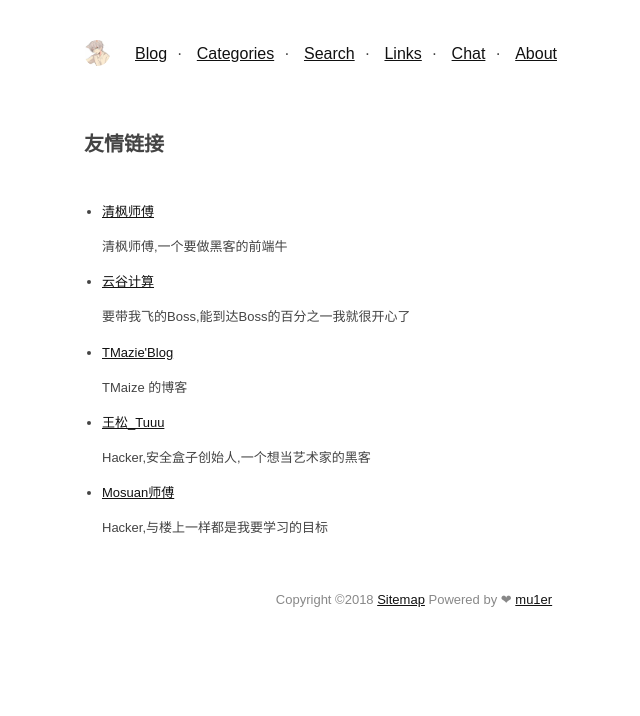
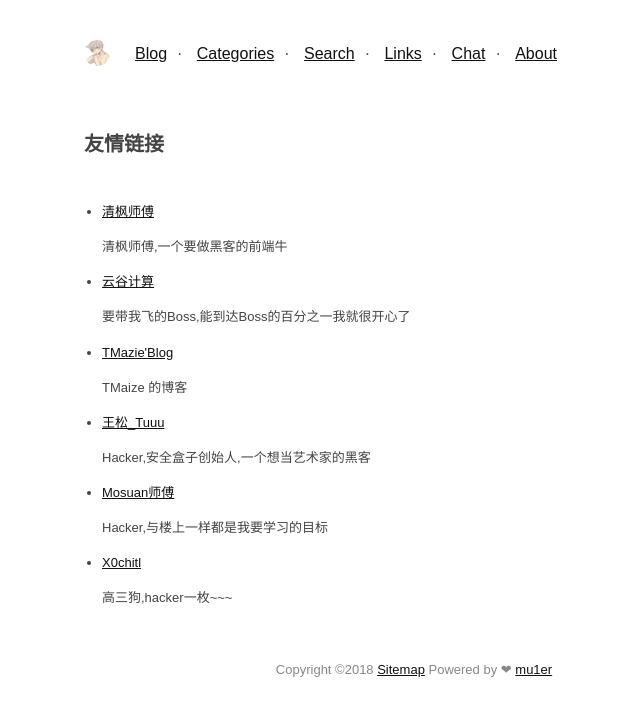
Before and after one commit to mu1er/mu1er.github.io, a Jekyll site: the page built from pages/links.md, in a window 1280 px wide. Shown: the top 716 px of the page, without its empty margins (226-866 px from the left). Built offline with Jekyll 4.4.1, drawn with Linux system fonts in a browser that asks for light colours; some of the changed lines change nothing that is shown.

Commit message:
Update links.json

```diff
--- a/_data/links.json
+++ b/_data/links.json
@@ -3,5 +3,6 @@
 {"title":"云谷计算","content":"云谷计算","url":"http://us.ygjs.tech/","desc":"要带我飞的Boss,能到达Boss的百分之一我就很开心了","img":""},
 {"title":"TMazie'Blog","content":"TMazie'Blog","url":"http://blog.tmaize.net/","desc":"TMaize 的博客","img":""},
 {"title":"王松_Tuuu","content":"王松_Tuuu","url":"https://www.hackersb.cn/","desc":"Hacker,安全盒子创始人,一个想当艺术家的黑客","img":""},
-{"title":"Mosuan","content":"Mosuan师傅","url":"http://www.0aa.me/","desc":"Hacker,与楼上一样都是我要学习的目标","img":""}
+{"title":"Mosuan","content":"Mosuan师傅","url":"http://www.0aa.me/","desc":"Hacker,与楼上一样都是我要学习的目标","img":""},
+{"title":"X0chitl","content":"X0chitl","url":"http://90x0chitl.lofter.com/","desc":"高三狗,hacker一枚~~~","img":""}
 ]
```
